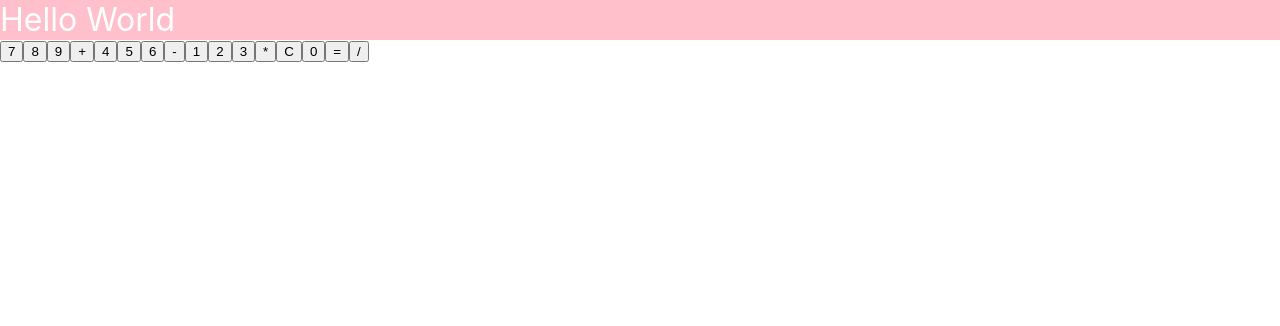
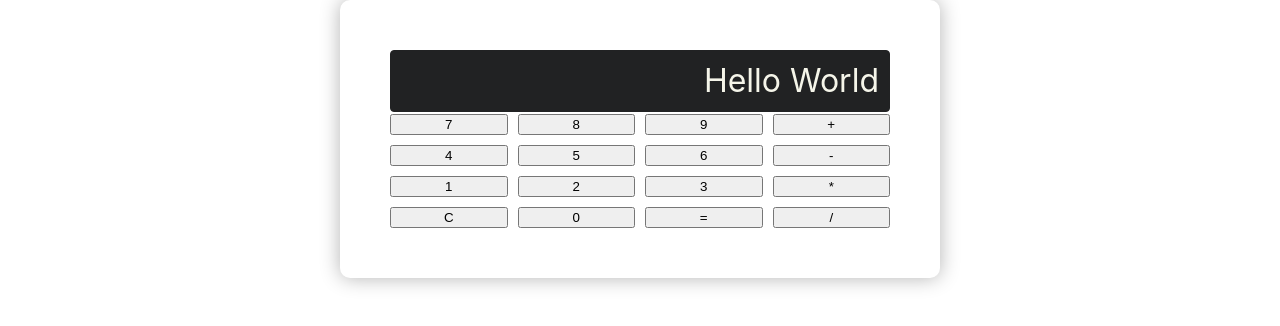
Before and after one commit to Jipee01/calcIT3a2023, a React (Create React App) app: page / in a window 1280 px wide. Shown: the top 326 px of the page. Built offline with nearby package versions, Linux system fonts and the light colour scheme.

Commit message:
2nd commit

```diff
--- a/src/App.css
+++ b/src/App.css
@@ -1,10 +1,95 @@
+/* Gradient background for the entire page */
 .App {
+  box-sizing: border-box;
   text-align: center;
+  min-height: 100vh;
+  color: dimgray;
+  background: linear-gradient(45deg, #7d8943, #5f638c, #7d8943);
+  background-size: 400% 400%;
+  animation: gradient 15s linear infinite;
 }
 
+@keyframes gradient {
+  0% {
+    background-position: 0% 50%;
+  }
+  100% {
+    background-position: 100% 50%;
+  }
+}
+
+/* Calculator container styles */
+.CalcContainer {
+  width: 500px;
+  margin: auto;
+  text-align: center;
+  padding: 50px;
+  background: rgba(255, 255, 255, 0.1); /* Semi-transparent white background */
+  border-radius: 10px;
+  box-shadow: 0 0 20px rgba(0, 0, 0, 0.3); /* Box shadow for a card-like effect */
+}
+
+/* Calculator title styles */
+h1 {
+  font-size: px;
+  color: #ffffff;
+  margin-bottom: 20px;
+  text-shadow: 2px 2px 4px rgba(0, 0, 0, 0.2); /* Text shadow for a subtle glow effect */
+}
+
+/* Calculator display styles */
 .CalcDisplay {
+  border: 1px solid #212223;
   height: 40px;
-  background-color: pink;
   font-size: 2em;
-  color: white;
+  text-align: right;
+  padding: 10px;
+  background: #212223;
+  color: #F5F5E9;
+  border-radius: 4px;
+  margin-bottom: 2px;
 }
+
+/* Calculator button styles */
+.ButtonContainer {
+  display: grid;
+  gap: 10px;
+  grid-template-columns: repeat(4, 1fr);
+}
+
+.CalcButton,
+.CalcButtonName {
+  font-size: 2em; /* Set the font size for number buttons */
+  justify-content: center;
+  color: #ffffff;
+  background-color: #1c1c1c; /* Updated button color */
+  border: 2px solid #000000; /* Border color */
+  border-radius: 10px; /* Rounded corners */
+  padding: 20px; /* Larger padding for buttons */
+  cursor: pointer;
+  transition: background-color 0.3s ease; /* Smooth color transition on hover */
+}
+
+.WhiteBackground {
+  background-color: white;
+  color: #000; /* Text color for white background buttons */
+  border: 2px solid #000; /* Border color for white background buttons */
+}
+
+.CalcButton:hover {
+  background-color: #3a3a3a; /* Darker color on hover */
+}
+
+/* Increase the font size for the "Name" class */
+.Name {
+  margin-top: 20px; /* Increased top margin */
+}
+
+.Notes {
+  padding: 20px; /* Increased padding */
+  margin: 50px 200px; /* Adjusted margin */
+  font-size: 1.5em;
+  text-align: left;
+  color: #ffffff;
+  font-weight: 500;
+}
```
